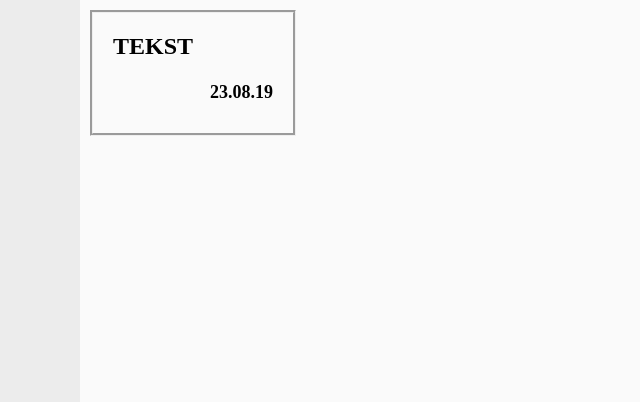
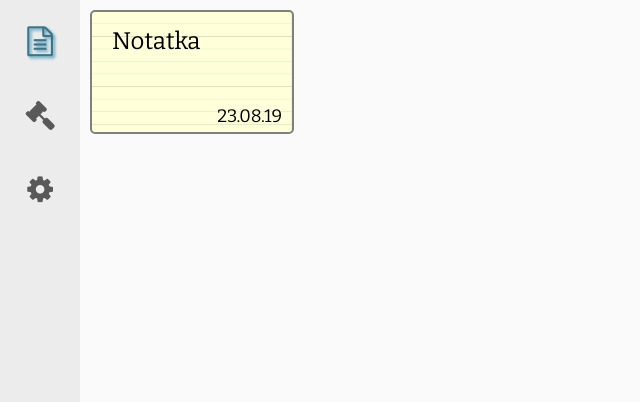
Before and after one commit to PiksoKN/hackathon_frozent, a PHP site: page /dashboard_notes.php in a window 1280 px wide. Shown: the part 80-482 px from the top of the page, without its empty margins (0-640 px from the left). Run offline with PHP 8.4, Linux system fonts and the light colour scheme.

Commit message:
Moje nowe JA

```diff
--- a/css/notes.css
+++ b/css/notes.css
@@ -1,16 +1,30 @@
+@import url('https://fonts.googleapis.com/css?family=Bitter');
+
 .notes {
+    font-family: 'Bitter', serif;
     width:200px;
     height:120px;
-    border-style: groove;
+    border: 2px solid gray;
+    border-radius: 5px;
     position:relative;
     margin: 10px 10px 10px 10px;
+    background-image:url(../img/notes.jpg);
+    background-size:cover;
+
+
+
+
   }
-  h2.note {
-    padding: 0px 0px 0px 20px;
+  .note-title {
+    position: absolute;
+    top: 15px;
+    left: 10px;
+    font-size: 24px;
+    padding: 0px 0px 0px 10px;
   }
-  h5.note {
+  .note-date {
     position: absolute;
-    bottom: 0px;
-    right: 20px;
+    bottom: 5px;
+    right: 10px;
     font-size: 18px;
   }
--- a/dashboard_notes.php
+++ b/dashboard_notes.php
@@ -29,15 +29,19 @@
 
     <!-- Left Header -->
     <div class="leader">
-
+        <div class="leader-button-wrap">
+            <div class="leader-button leader-button-checked"><i class="fa fa-file-text-o" aria-hidden="true"></i></div>
+            <div class="leader-button"><i class="fa fa-gavel" aria-hidden="true"></i></div>
+            <div class="leader-button"><i class="fa fa-cog" aria-hidden="true"></i></div>
+        </div>
     </div>
 
     <!-- Content -->
     <div class="content">
 
     <div class="notes">
-      <h2 class="note">TEKST</h2>
-      <h5 class="note">23.08.19</h5>
+      <div class="note-title">Notatka</div>
+      <div class="note-date">23.08.19</div>
     </div>
 
     </div>
```
Also changed, not shown: img/notes.jpg.
